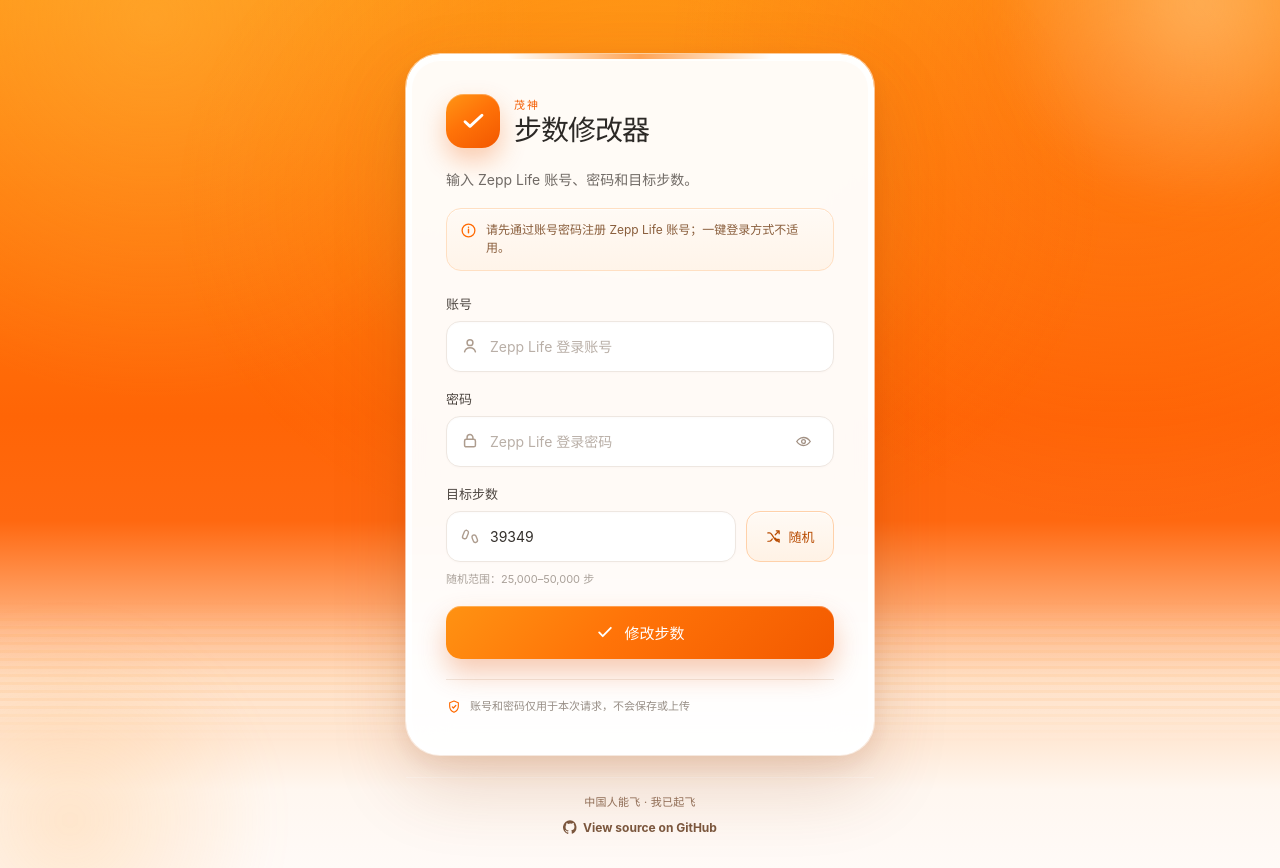
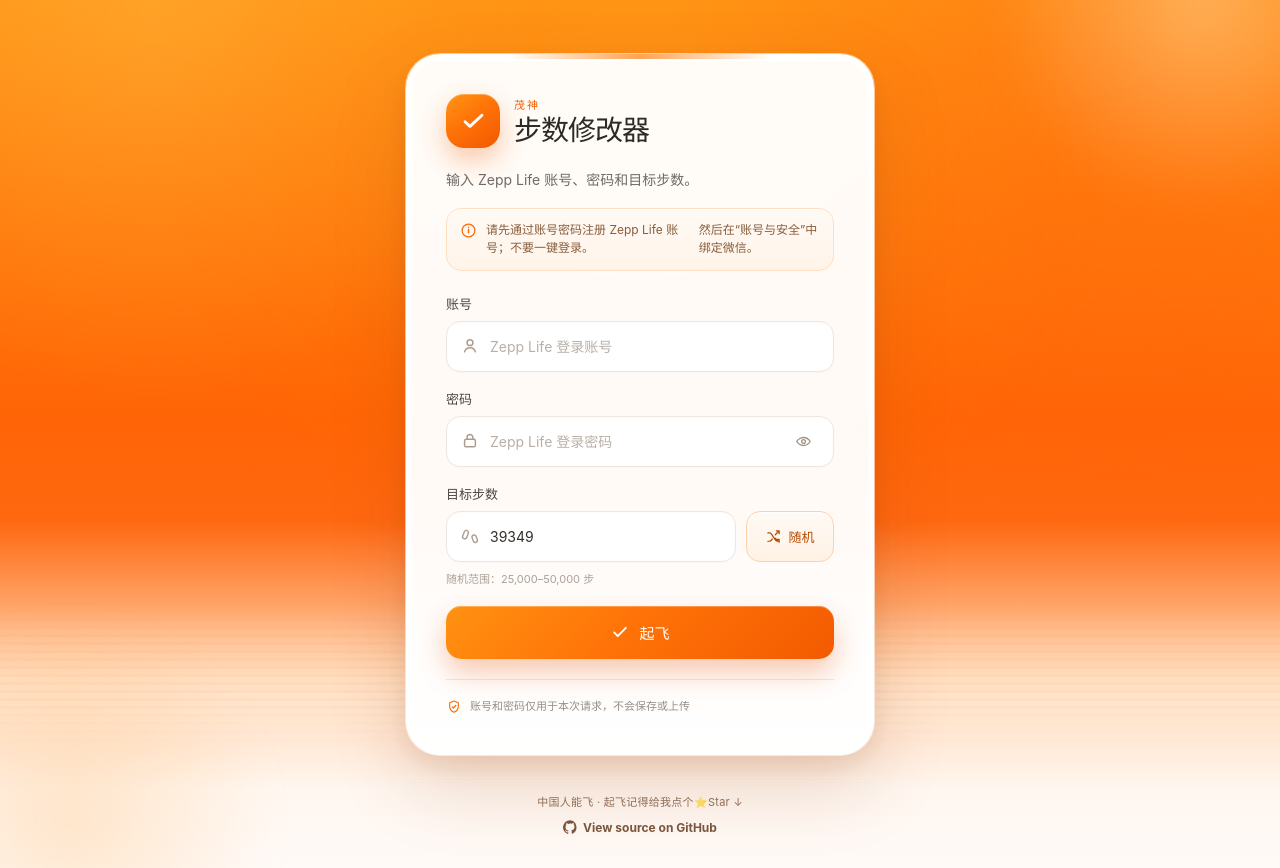
Before and after one commit to DannyWongIsAvailable/Xiaomi-Steps-web, a Vue app: page / in a window 1280 px wide. Built offline with nearby package versions, Linux system fonts and the light colour scheme.

Commit message:
更新页面

```diff
--- a/src/components/StepsTool.vue
+++ b/src/components/StepsTool.vue
@@ -20,7 +20,7 @@
 const statusMessage = ref('')
 const currentStage = ref('')
 
-const buttonText = computed(() => (loading.value ? '处理中…' : '修改步数'))
+const buttonText = computed(() => (loading.value ? '处理中…' : '起飞'))
 
 function randomizeSteps() {
   steps.value = createRandomSteps()
@@ -118,7 +118,8 @@
           <circle cx="12" cy="12" r="9" stroke="currentColor" stroke-width="1.8" />
           <path d="M12 10.2v5.1M12 7.2v.15" stroke="currentColor" stroke-width="2" stroke-linecap="round" />
         </svg>
-        <span>请先通过账号密码注册 Zepp Life 账号；一键登录方式不适用。</span>
+        <span>请先通过账号密码注册 Zepp Life 账号；不要一键登录。</span>
+        <span>然后在“账号与安全”中绑定微信。</span>
       </div>
 
       <form class="form" @submit.prevent="submit">
@@ -241,7 +242,7 @@
     </section>
 
     <footer class="site-footer">
-      <p class="footer-text">中国人能飞 · 我已起飞</p>
+      <p class="footer-text">中国人能飞 · 起飞记得给我点个⭐Star ↓</p>
 
       <a
         class="repo-link"
```
